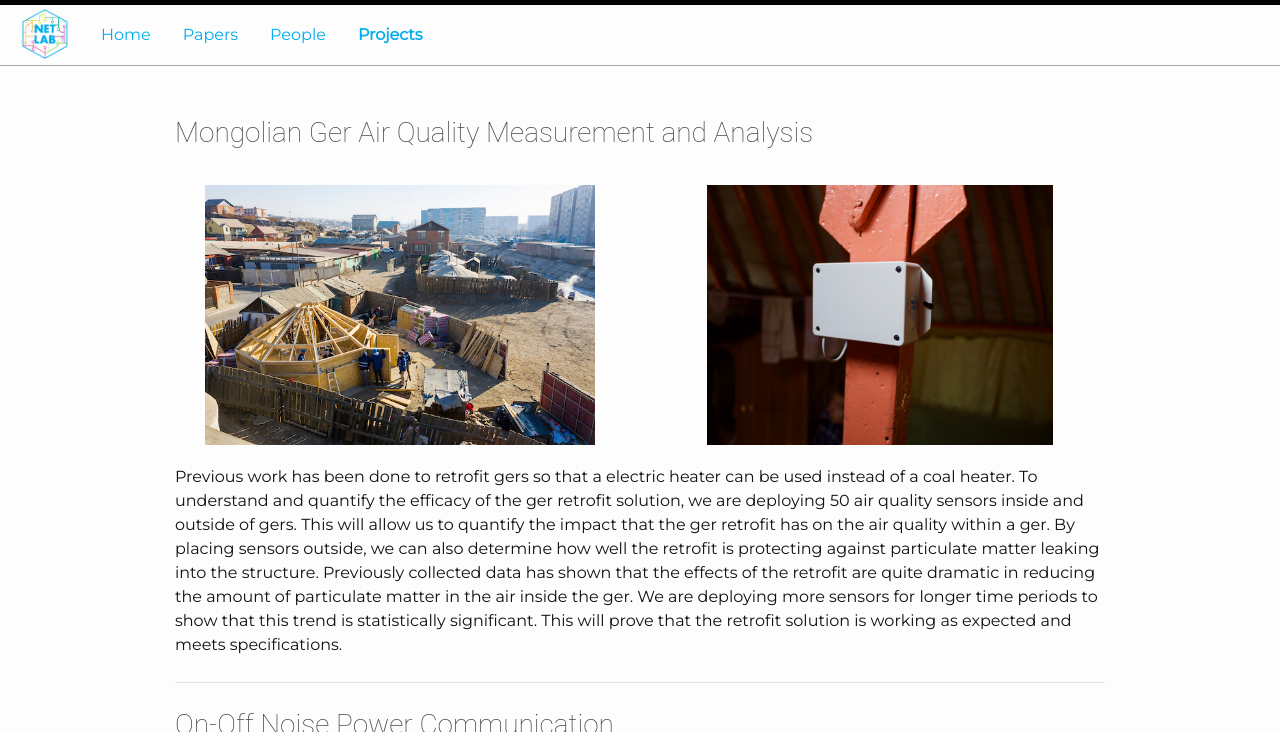
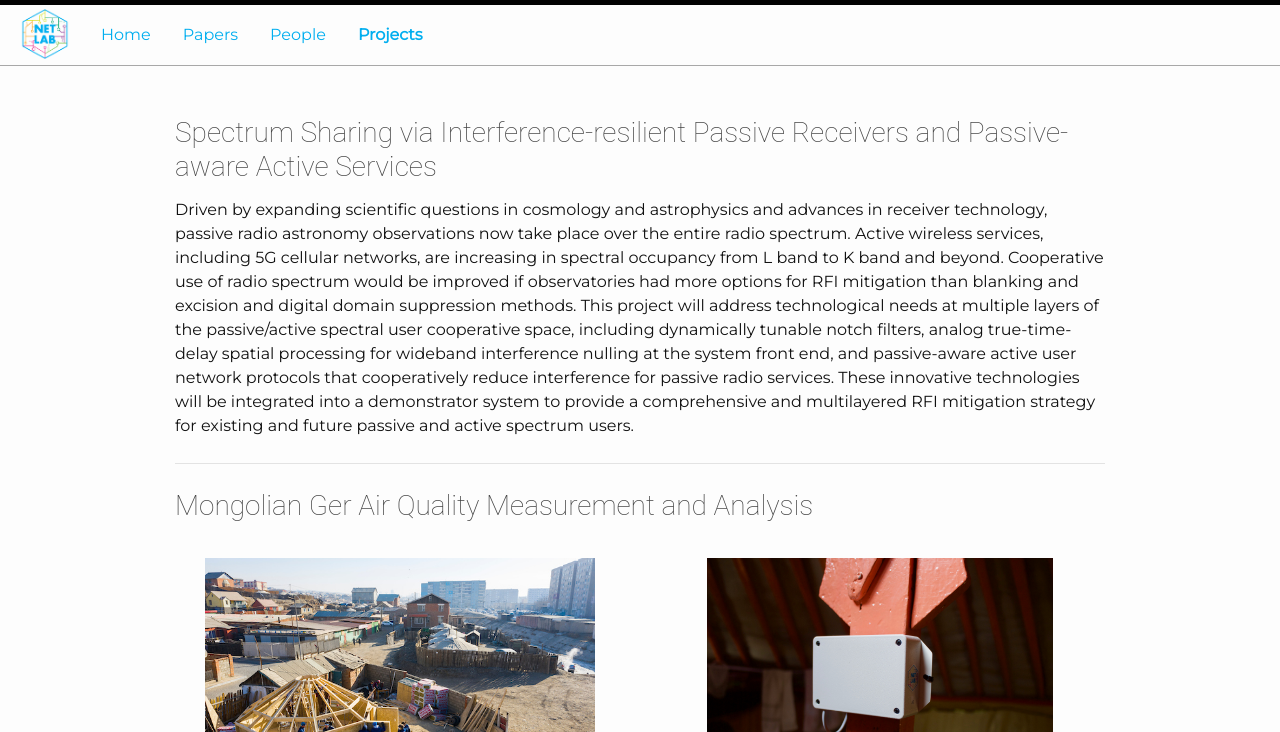
Before and after one commit to NET-BYU/NET-BYU.github.io, a Jekyll site: the page built from pages/projects.html, in a window 1280 px wide and 900 px high, cut to the strip 0-732 px from the top of the window. Built offline with Jekyll 4.4.1, drawn with Linux system fonts in a browser that asks for light colours; nearby versions of some CDN libraries.

Commit message:
Add new project

```diff
--- a/_data/projects.yaml
+++ b/_data/projects.yaml
@@ -1,6 +1,9 @@
 # - name: Self-Sustainable Air Quality Sensor
-  # description: We are building an air quality sensor that is powered by solar power and uses long range communication. This will allow for sensors to be placed in locations not possible before.
+# description: We are building an air quality sensor that is powered by solar power and uses long range communication. This will allow for sensors to be placed in locations not possible before.
 
+- name: Spectrum Sharing via Interference-resilient Passive Receivers and Passive-aware Active Services
+  description: |+
+    Driven by expanding scientific questions in cosmology and astrophysics and advances in receiver technology, passive radio astronomy observations now take place over the entire radio spectrum. Active wireless services, including 5G cellular networks, are increasing in spectral occupancy from L band to K band and beyond. Cooperative use of radio spectrum would be improved if observatories had more options for RFI mitigation than blanking and excision and digital domain suppression methods. This project will address technological needs at multiple layers of the passive/active spectral user cooperative space, including dynamically tunable notch filters, analog true-time-delay spatial processing for wideband interference nulling at the system front end, and passive-aware active user network protocols that cooperatively reduce interference for passive radio services. These innovative technologies will be integrated into a demonstrator system to provide a comprehensive and multilayered RFI mitigation strategy for existing and future passive and active spectrum users.
 
 - name: Mongolian Ger Air Quality Measurement and Analysis
   images:
```
